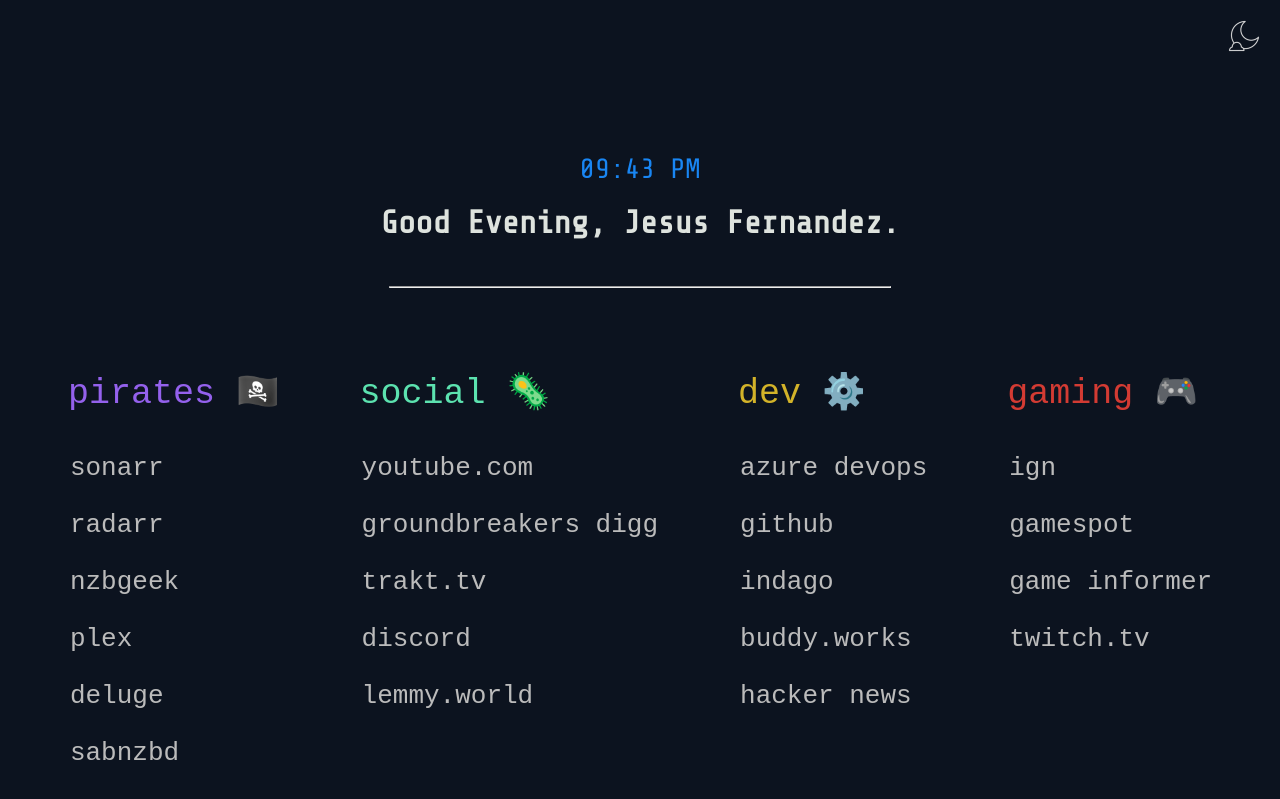
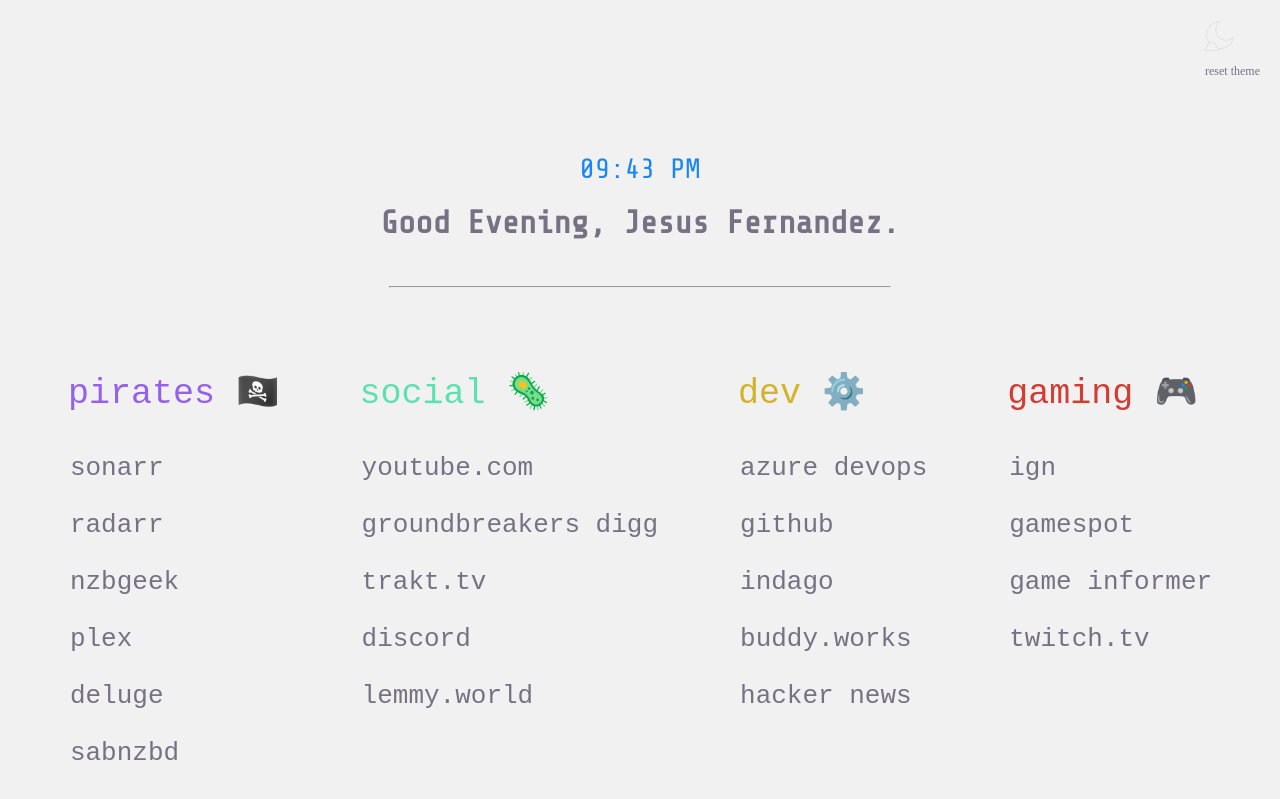
Before and after one commit to jesusOmar/jesusomar.github.io, a Jekyll site: the page start-page/startpage.html, which Jekyll copies as it is, in a window 1280 px wide. Shown: the top 799 px of the page. Built offline with Jekyll 4.4.1, drawn with Linux system fonts in a browser that asks for light colours; some web fonts are replaced.

Commit message:
Re-add dynamic theme, make optional persistant theme

```diff
--- a/start-page/script.js
+++ b/start-page/script.js
@@ -5,11 +5,42 @@
 
 // The same as "onload"
 window.addEventListener('load', (event) => {
-    let today = new Date()
-    let time = today.toLocaleTimeString([], { hour: '2-digit', minute: '2-digit' })
-    determineGreet(new Date().getHours())
-    displayTime(time)
+let today = new Date()
+let time = today.toLocaleTimeString([], { hour: '2-digit', minute: '2-digit' })
+determineGreet(new Date().getHours())
+displayTime(time)
 });
+
+const themeStorageKey = 'startpage-theme';
+
+const systemPrefersLight = () => window.matchMedia && window.matchMedia('(prefers-color-scheme: light)').matches;
+
+const applyThemeClass = theme => {
+    const body = document.body;
+    body.classList.remove('light', 'dark');
+    if (theme === 'light' || theme === 'dark') {
+        body.classList.add(theme);
+    }
+};
+
+const setTheme = theme => {
+    if (theme === 'light' || theme === 'dark') {
+        localStorage.setItem(themeStorageKey, theme);
+        applyThemeClass(theme);
+    } else {
+        localStorage.removeItem(themeStorageKey);
+        applyThemeClass(null);
+    }
+};
+
+const hydrateThemeFromStorage = () => {
+    const storedTheme = localStorage.getItem(themeStorageKey);
+    if (storedTheme === 'light' || storedTheme === 'dark') {
+        applyThemeClass(storedTheme);
+    } else if (storedTheme) {
+        localStorage.removeItem(themeStorageKey);
+    }
+};
 
 setInterval(function () {
     let today = new Date()
@@ -20,28 +51,36 @@
     document.getElementById("time").innerHTML = time
 }
 
-// Theme toggle (no persistence)
+// Theme toggle with persistence and reset
 window.addEventListener('load', () => {
     const modeBtn = document.getElementById('mode');
+    const resetThemeBtn = document.getElementById('reset-theme');
+
+    hydrateThemeFromStorage();
     if (!modeBtn) return;
 
     modeBtn.addEventListener('click', () => {
-        const b = document.body;
+        const body = document.body;
 
-        // If an explicit class is set, flip it
-        if (b.classList.contains('light')) {
-            b.classList.remove('light');
-            b.classList.add('dark');
-            return;
-        }
-        if (b.classList.contains('dark')) {
-            b.classList.remove('dark');
-            b.classList.add('light');
-            return;
+        const isLight = body.classList.contains('light');
+        const isDark = body.classList.contains('dark');
+        let nextTheme;
+
+        if (isLight) {
+            nextTheme = 'dark';
+        } else if (isDark) {
+            nextTheme = 'light';
+        } else {
+            nextTheme = systemPrefersLight() ? 'dark' : 'light';
         }
 
-        // No explicit class yet: infer current system and switch to the opposite
-        const prefersLight = window.matchMedia && window.matchMedia('(prefers-color-scheme: light)').matches;
-        b.classList.add(prefersLight ? 'dark' : 'light');
+        setTheme(nextTheme);
     });
+
+    if (resetThemeBtn) {
+        resetThemeBtn.addEventListener('click', event => {
+            event.preventDefault();
+            setTheme(null);
+        });
+    }
 });
--- a/start-page/startpage.html
+++ b/start-page/startpage.html
@@ -50,6 +50,7 @@
         </div>
         <div class="mode_class">
             <img src="ico/dark.png" alt="dark icon" id="mode" style="width: 32px; height: 32px;"/>
+            <a href="#" id="reset-theme" class="reset-theme">reset theme</a>
         </div>
         <script async type="text/javascript" src="script.js"></script>
     </body>
--- a/start-page/style.css
+++ b/start-page/style.css
@@ -151,7 +151,7 @@
 }
 
 /* System preference: apply LIGHT **only** when no manual override class is present */
-/* @media (prefers-color-scheme: light) {
+@media (prefers-color-scheme: light) {
     body:not(.dark):not(.light) {
         background-color: #f1f1f1;
     }
@@ -164,7 +164,7 @@
     body:not(.dark):not(.light) a:active {
         color: #767283;
     }
-} */
+}
 
 /* Manual overrides (toggled via the #mode button) */
 body.light {
@@ -192,3 +192,19 @@
 body.dark a:active {
     color: #bbb;
 }
+
+a.reset-theme {
+    display: block;
+    margin-top: 6px;
+    text-align: right;
+    font-size: 12px;
+    color: #bbb;
+}
+
+body.light a.reset-theme {
+    color: #767283;
+}
+
+a.reset-theme:hover {
+    text-decoration: underline;
+}
```
